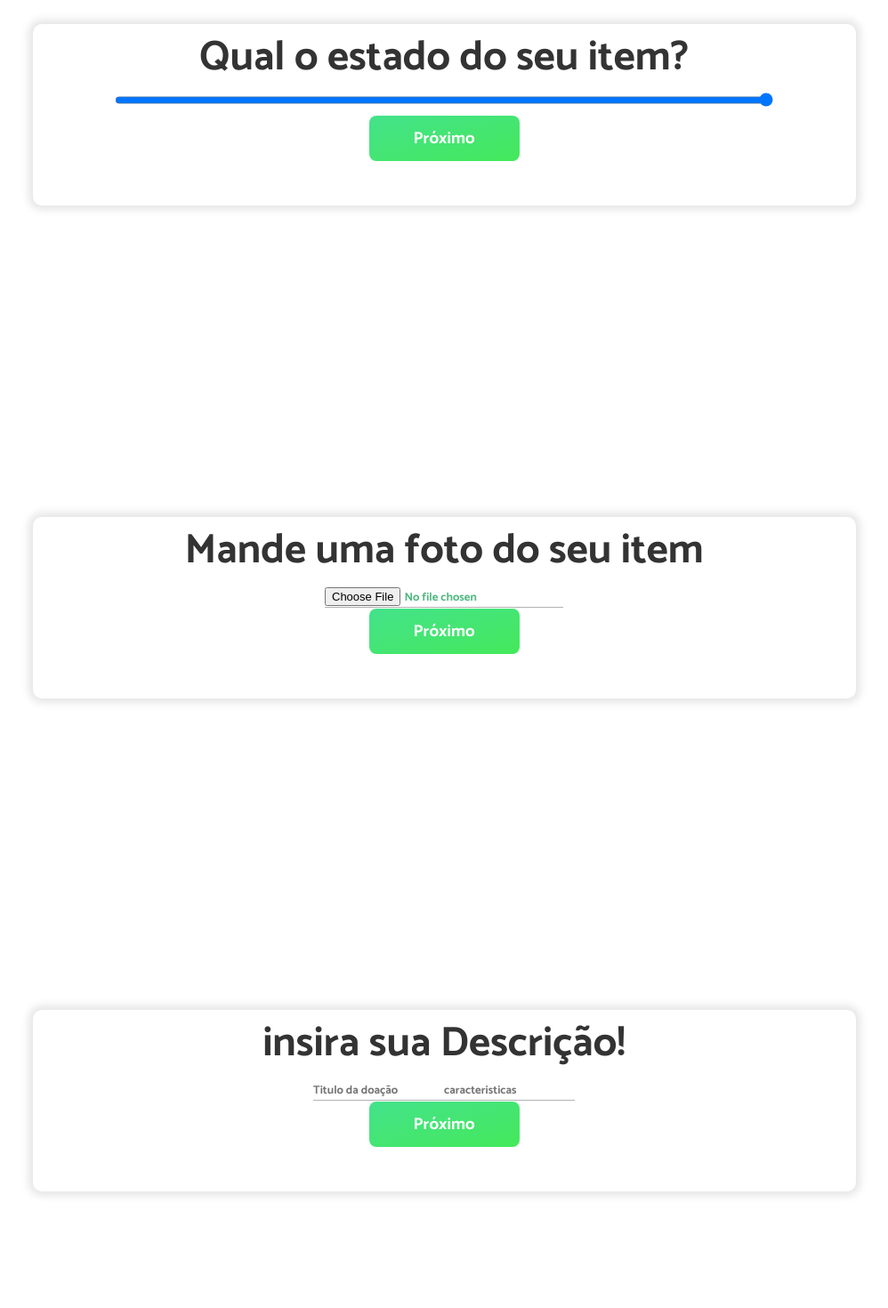
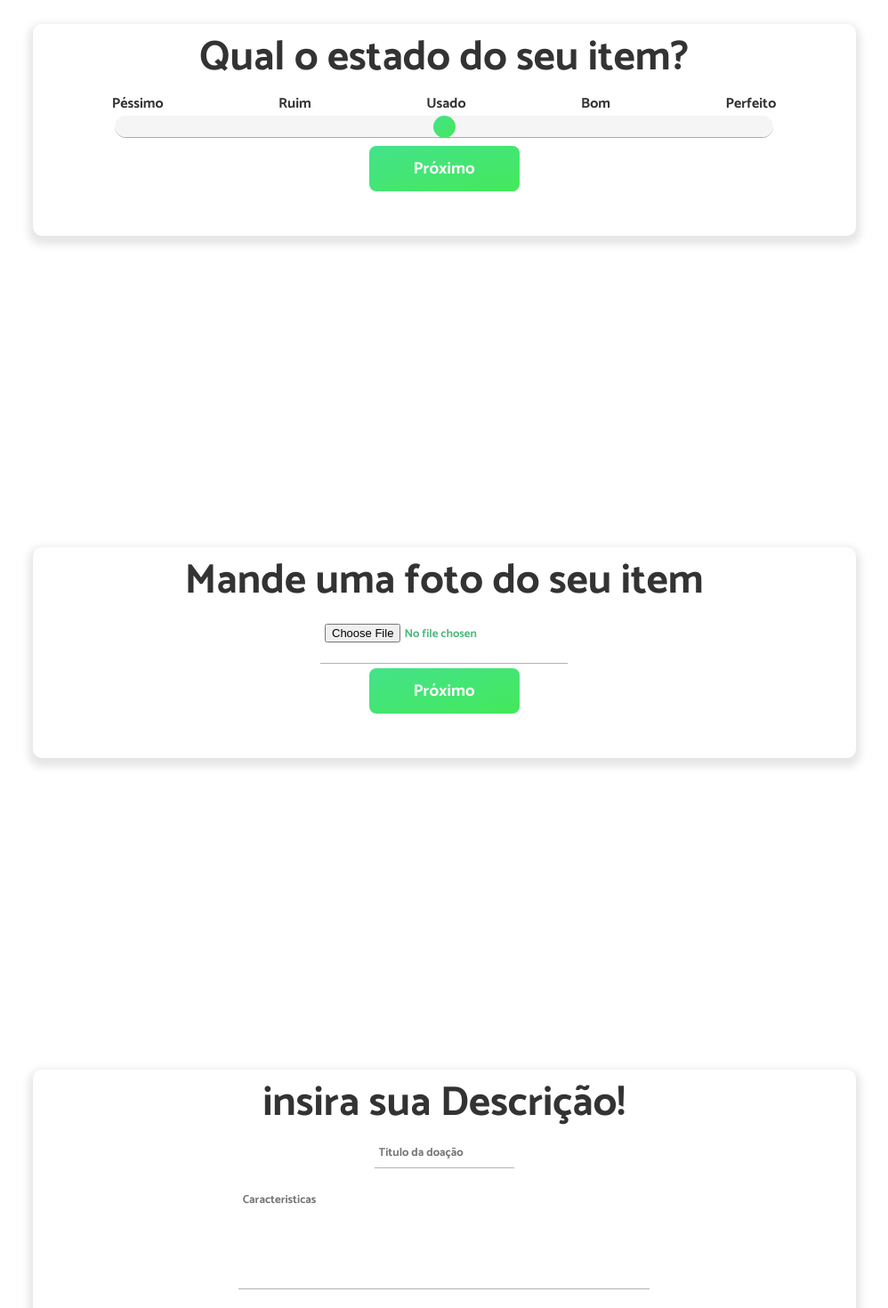
Before and after one commit to italoitalo/ree, a React (Create React App) app in the folder client/: page /doe in a window 1280 px wide. Shown: the part 980-2450 px from the top of the page at 89% size, without its empty margins (141-1139 px from the left). Built offline with nearby package versions, Linux system fonts and the light colour scheme.

Commit message:
atualizção no perfil
perfil parcialmente responsivo

```diff
--- a/client/src/componentes/AbasNavegacão.js
+++ b/client/src/componentes/AbasNavegacão.js
@@ -8,7 +8,7 @@ export default function AbasNavegacao() {
     <>
 
           <Container>
-            <A to='/'>Doações Públicas</A>
+            <A to='/private'>Doações Públicas</A>
             <Traco />
             <A to='/home/suasdoacoes'>Suas Doações</A>
           </Container>
--- a/client/src/views/HomePrivate.js
+++ b/client/src/views/HomePrivate.js
@@ -15,7 +15,7 @@ export default function Home() {
         <HeaderPrivt/>
         <Container >
 
-        <DoacoesPublicas />
+            <DoacoesPublicas />
 
         </Container>
         </>
--- a/client/src/views/NovoCadastroProduto.js
+++ b/client/src/views/NovoCadastroProduto.js
@@ -10,6 +10,8 @@ import Headphone from './../img/cadprod/music-headphones.svg'
 import Phone from './../img/cadprod/mobile-phone.svg'
 import Notebook from './../img/cadprod/open-laptop-computer.svg'
 import Plug from './../img/cadprod/socket.svg'
+
+
 
 export default function newform() {
 
@@ -49,16 +51,27 @@ export default function newform() {
                     <Box>
                         <Title>Qual o estado do seu item?</Title>
 
-                        <div><RangeSlide type="range" min="1" max="5" name="estado" id="estado" required/></div>
+                        <div>
+
+                            <EstadoH1>
+                                <H2>Péssimo</H2>
+                                <H2>Ruim</H2>
+                                <H2>Usado</H2>
+                                <H2>Bom</H2>
+                                <H2>Perfeito</H2>
+                            </EstadoH1>
+
+                            <RangeSlide type="range" min="1" max="5" defaultValue="3" name="estado" id="estado" required/>
+
+                        </div>
 
                         <ButtonProx>Próximo</ButtonProx>
-
                     </Box>
 
                     <Box>
                         <Title>Mande uma foto do seu item</Title>
 
-                        <div><input type="file" name="fotoProduto" id="fotoProduto" required/></div>
+                        <div><InputImg type="file" name="fotoProduto" id="fotoProduto" required/></div>
 
                         <ButtonProx>Próximo</ButtonProx>
                     </Box>
@@ -66,20 +79,59 @@ export default function newform() {
                     <Box>
                         <Title>insira sua Descrição!</Title>
                         <div>
-                            <input type="text" name="nome" id="nome" placeholder="Titulo da doação" required/>
-                            <input type="text" name="caracteristicas" id="caracteristicas" placeholder="caracteristicas" required/>
+                            <Titulo name="nome" id="nome" placeholder="Titulo da doação" required/>
                         </div>
+                        <div>
+                            <Descrição rows="5" name="caracteristicas" id="caracteristicas" placeholder="Caracteristicas" required/>
+                        </div>
+
 
                         <ButtonProx>Próximo</ButtonProx>
                     </Box>
 
-                    <input type="text" name="id" id="id"  placeholder="id"/>id
-                    <button type="submit"> submit </button>
+                    <Box>
+                        <Title>Id do seu item (para testes)</Title>
+                        <input type="text" name="id" id="id"  placeholder="id"/>
+                    </Box>
+
+                    <ButtonProx type="submit"> submit </ButtonProx>
                 </form>
         </Container>
         </>
     )
 }
+const Titulo = styled.input`
+
+height: 35px;
+padding: 5px;
+
+`
+
+const Descrição = styled.textarea`
+
+font-weight: bolder;
+width: 50%;
+margin: 20px 0px;
+padding: 5px;
+
+`
+
+const InputImg = styled.input `
+
+    height: 50px;
+    padding: 5px;
+    margin: 5px;
+
+`
+
+const EstadoH1 = styled.section`
+    display: flex;
+    justify-content: center;
+`
+const H2 = styled.h1 `
+    margin: 0 7%;
+
+`
 
 const ButtonProx = styled.button`
 
@@ -94,12 +146,11 @@ const ButtonProx = styled.button`
 const ImgTipo = styled.img`
     height:100px;
     margin: 0px 40px;
-`
 
-const RangeSlide = styled.input`
-
-    width:80%;
-
+    @media (max-width:765px){
+        height: 35px;
+        margin: 0 10px;
+    }
 `
 
 const RadioInput = styled.input`
@@ -109,7 +160,36 @@ const RadioInput = styled.input`
     margin:  10px 85px 90px 85px;
     cursor:pointer;
 
+    @media (max-width:765px){
+        height: 35px;
+        margin: 0 10px;
+    }
+
 `
+
+const RangeSlide = styled.input`
+
+    -webkit-appearance: none;
+    width:80%;
+    height: 25px;
+    background: whitesmoke;
+    outline: none;
+    border-radius: 25px;
+
+    &:hover{
+
+    }
+    &::-webkit-slider-thumb {
+  -webkit-appearance: none;
+  appearance: none;
+  width: 25px;
+  height: 25px;
+  border-radius:100%;
+  background-image: linear-gradient(to bottom right, rgb(68, 226, 139), rgb(68, 233, 90) );
+  cursor: pointer;
+  }
+`
+
 
 const Title = styled.h1`
     font-size:35pt;
@@ -123,7 +203,7 @@ const Box = styled.section`
     margin-top: -50px;
     margin-bottom:400px;
     border-radius: 10px;
-    box-shadow: 0px 0px 10px 5px rgba(0, 0, 0, 0.1);
+    box-shadow: 0px 5px 10px 5px rgba(0, 0, 0, 0.1);
 
     text-align: center;
 `
--- a/client/src/views/Perfil/BioPerfil.js
+++ b/client/src/views/Perfil/BioPerfil.js
@@ -16,20 +16,26 @@ export default function BioPerfil() {
             <Main>
 
             <NavPerfil/>
+
                 <Main1>
                     <MainPessoal>
+
                     <ImgP  alt = "iconuser"src = { User }weight = "100" heigth = "150"width = "150"/>
+
                     <MainCol>
                         <P> João Silva </P>
                         <ImgP  alt = "imagem de configuracao"
                         src = { Config } />
+                    </MainCol>
 
-                    </MainCol>
                     </MainPessoal>
+
                     <Main2>
                         <MainCol>
+
                             <Card>
                                 <H1> Informações Pessoais </H1>
+
                                 <Listra>
                                     <PLi>
                                         Nome completo
@@ -38,6 +44,7 @@ export default function BioPerfil() {
                                         João Siva
                                     </PLi2>
                                 </Listra>
+
                                 <Listra>
                                     <PLi>
                                         Número de celular
@@ -46,6 +53,7 @@ export default function BioPerfil() {
                                         +55(21) 1111 - 2222
                                     </PLi2>
                                 </Listra>
+
                                 <Listra>
                                     <PLi>
                                         E - mail
@@ -54,6 +62,7 @@ export default function BioPerfil() {
                                         joao.exemplo @ree.com
                                     </PLi2>
                                 </Listra>
+
                                 <Listra >
                                     <PLi >
                                         Nome de usuário
@@ -62,6 +71,7 @@ export default function BioPerfil() {
                                         joao.login
                                     </PLi2>
                                 </Listra>
+
                                 <Listra>
                                     <PLi>
                                         Senha
@@ -70,9 +80,12 @@ export default function BioPerfil() {
                                         **** ** ** **
                                     </PLi2>
                                 </Listra>
+
                                 <ImgP  alt = "iconconfig"
                                 src = { Config } />
                             </Card>
+
+
                             <Card >
                                 <H1 >
                                     Datas
@@ -136,7 +149,9 @@ export default function BioPerfil() {
                                 src = { Config } />
                             </Card>
                         </MainCol>
-                    <Card>
+
+
+                    <CardMap>
                         <ImgP  alt = "imagemlocal" src = { Local } />
                         <H2 >
                             Rio de janeiro - RJ Meier
@@ -157,7 +172,9 @@ export default function BioPerfil() {
                         src = { Mapa } />
                         <ImgP  alt = "imagemconfig"
                         src = { Config } />
-                    </Card>
+                    </CardMap>
+
+
                      </Main2>
                 </Main1>
             </Main>
@@ -174,9 +191,13 @@ const Main1 = styled.section `
     display:flex;
     flex-direction:column;
     margin: 20px;
+
+@media (max-width:765px){
+    max-width: 100%;
+    align-items: center;
+}
 `;
 const ImgP = styled.img`
-
 `;
 const H2 = styled.h2 `
 font-family: Catamaran;
@@ -194,8 +215,8 @@ border-bottom: 1px solid rgba(0, 0, 0, 0.2);
 margin: 0 0 10px 0;
 display: flex;
 justify-content: space-between;
+`
 
-`
 const PLi2 = styled.p `
 margin:0 5px 0 0;
 font-size:1em;
@@ -219,6 +240,11 @@ border-bottom: 1px solid rgba(0, 0, 0, 0.2);
 margin: 0 0 10px 0;
 display: flex;
 justify-content: space-between;
+
+@media (max-width:765px){
+    max-width: 280px;
+}
+
 `
 
 const Card = styled.div `
@@ -232,7 +258,30 @@ padding:20px;
     display:flex;
     flex-direction: column;
     align-items: center;
+
+@media ( max-width:765px){
+    min-width:300px;
+    width:10px;
+}
 `
+
+const CardMap = styled.div `
+    min-width:450px;
+    background-color:#FFFFFF;
+    box-shadow: 0px 0px 10px rgba(0, 0, 0, 0.2);
+    border-radius: 17px;
+    margin: 15px;
+    padding:20px;
+    /* flex */
+    display:flex;
+    flex-direction: column;
+    align-items: center;
+
+@media (max-width:765px){
+    display: none;
+}
+`
+
 const H1 = styled.h1 `
 font-family: Catamaran;
 font-weight: bold;
--- a/client/src/views/Perfil/ConfigPerfil.js
+++ b/client/src/views/Perfil/ConfigPerfil.js
@@ -20,15 +20,18 @@ export default function ConfigPerfil(){
                 <Container>
                     <SectionColumn>
                         <SectionInt>
+
                         <SectionFlex>
                             <Title>Configurações  Pessoais</Title>
                         </SectionFlex>
+
                         <SectionFlex>
                             <button>Alterar foto </button>
                             <ImgConf alt="imagem de foto" src={Foto} width='175'></ImgConf>
                             <ImgConf alt="imagemSeta" src={Seta} width='64'   height='50'></ImgConf>
                             <ImgConf alt="imagem55" src={Img} width='183'></ImgConf>
                         </SectionFlex>
+
                         <SectionCol>
                                 <Main>
                                 <PT>Alterar Nome:</PT>
@@ -46,7 +49,8 @@ export default function ConfigPerfil(){
                         </SectionInt>
 
                         <SectionInt>
-                            <SectionFlex><Title>Configurações de conta</Title></SectionFlex>
+                            <SectionFlex>
+                                <Title>Configurações de conta</Title></SectionFlex>
                             <SectionCol>
                                 <Main>
                                 <PT>Alterar Nome:</PT>
@@ -126,8 +130,12 @@ align-items: flex-stretch;
 
 const ImgConf = styled.img`
 padding: 5px;
+flex: 0;
 
-flex: 0;
+@media (max-width:765px){
+    height: 70px;
+    width: 70px;
+}
 `
 const SectionFlex = styled.section`
 justify-content: center;
--- a/client/src/views/Perfil/DoacoesPerfil.js
+++ b/client/src/views/Perfil/DoacoesPerfil.js
@@ -17,6 +17,7 @@ export default function Doacoes(){
             <Main>
                 <NavPerfil/>
                     <Container>
+
                         <DivFlex>
                             <H1>O que você ja recebeu</H1>
                             <SectionLine>
@@ -25,11 +26,14 @@ export default function Doacoes(){
                             <DivRetangulo> item 3</DivRetangulo>
                             </SectionLine>
                         </DivFlex>
+
                         <DivFlex>
                             <H1>O que você já doou</H1>
                             <DivRetangulo> item.1</DivRetangulo>
                             <DivRetangulo> item.2</DivRetangulo>
                         </DivFlex>
+
+
                         <SectionCol>
                             <DivFlexCenter>
                                 <H1>Títulos e conquistas </H1>
@@ -83,12 +87,9 @@ export default function Doacoes(){
                                             <li><img alt="star" src={Star}></img></li>
                                         </Ulist>
                                     </SectionDiplay>
-                                    </Lista> </DivEmPe>
+                                    </Lista>
+                            </DivEmPe>
                         </SectionDiplayGrande>
-
-
-
-
                         </SectionCol>
                     </Container>
             </Main>
@@ -99,7 +100,14 @@ export default function Doacoes(){
 const SectionDiplayGrande = styled.section`
     justify-content: space-between;
     display: flex;
-padding: 50px 0px 0px 0px;`
+    padding: 50px 0px 0px 0px;
+
+    @media(max-width:765px){
+    flex-direction: column;
+    padding:0px;
+    margin: 40px 0px;
+  }
+  `
 
 const UlistRed = styled.ul`
     padding: 0px 15px 0px 0px;
@@ -107,7 +115,9 @@ background: -webkit-linear-gradient(#F14242, #FFE600);
     -webkit-background-clip: text;
     -webkit-text-fill-color: transparent;
     font-weight: bold;
-  font-size:1.5em`
+    font-size:1.5em;
+
+  `
 
 
 const Ulist = styled.ul`
@@ -116,7 +126,9 @@ background: -webkit-linear-gradient(#1AFBC5, #E02FEF);
 -webkit-background-clip: text;
   -webkit-text-fill-color: transparent;
   font-weight: bold;
-  font-size:1.5em`
+  font-size:1.5em;
+
+`
 
 const H2 = styled.h2`
 font-size:2em;
@@ -140,7 +152,10 @@ width: 266px;
 height: 349px;
 margin: 0px 90px 0px 90px;
 border-radius: 20px;
-background-color:rgba(0, 0, 0, 0.1);`
+background-color:white;
+
+box-shadow: 0 0 10px 0 rgba(0, 0, 0, 0.1)
+`
 
 const SectionCol = styled.section`
 display:flex;
@@ -170,7 +185,7 @@ margin: 20px 5px 0px 0px;
 width: 180px;
 height: 120px;
 /* fonte */
-background-color:rgba(0, 0, 0, 0.1);
+background-color:white;
 border-radius: 20px;
 display: flex;
 color:rgba(0, 0, 0, 0.2);
@@ -178,6 +193,8 @@ justify-content: center;
 align-items: center;
 font-family: Catamaran;
 font-size: 2em;
+
+box-shadow: 0 0 10px 0 rgba(0, 0, 0, 0.1)
 
 `
 
--- a/client/src/views/Perfil/InteressesPerfil.js
+++ b/client/src/views/Perfil/InteressesPerfil.js
@@ -134,18 +134,31 @@ const Container = styled.section `
     justify-content:space-evenly;
 
     margin:30px;
+
+    @media (max-width:765){
+        margin: 0;
+        max-width: 300px;
+
+    }
 `
 
 const SectionInt = styled.section`
     display:flex;
     flex-direction:column;
-    background-color:whitesmoke;
+    background-color:white;
 
     min-width:400px;
     padding:10px;
     border-radius:20px;
 
     box-shadow: 0px 10px 10px rgba(0, 0, 0, 0.2);
+
+    @media (max-width: 765px){
+        margin: 10px 0;
+        min-width:200px;
+        width: 300px;
+        padding:10px;
+    }
 `
 
 const Form = styled.form`
@@ -153,6 +166,7 @@ display:flex;
 justify-content:space-between;
 
 background-color:white;
+border: 1px solid rgba(0, 0, 0, 0.1);
 
 border-radius:50px;
 padding:5px;
--- a/client/src/views/SecaoDeMeusProdutosMinhasDoacoes.js
+++ b/client/src/views/SecaoDeMeusProdutosMinhasDoacoes.js
@@ -7,27 +7,18 @@ import Card3 from '../componentes/Cards/Card3'
 
 
 export default function SecaoDeMeusProdutosMinhasDoacoes() {
-    return ( <
-        >
-        <
-        Container >
-        <
-        Produtos >
-        <
-        Grid >
-        <
-        Card3 / >
-        <
-        Card3 / >
-        <
-        Card3 / >
-        <
-        Card3 / >
-        <
-        /Grid> <
-        /Produtos> <
-        /Container>     <
-        />
+    return ( <>
+        <Container >
+            <Produtos >
+                <Grid >
+                    {/* <Card3 / >
+                    <Card3 / >
+                    <Card3 / >
+                    <Card3 / > */}
+                </Grid>
+            </Produtos>
+         </Container>
+        </>
     );
 }
 
--- a/client/src/views/SuasDoacoes.js
+++ b/client/src/views/SuasDoacoes.js
@@ -4,6 +4,9 @@
 
 import React from 'react';
 import AbasNav from '../componentes/AbasNavegacão';
+
+import HeaderPrivt from './../componentes/CabecalhoPrivado'
+
 import SecaoDeMeusProdutosMinhasDoacoes from './SecaoDeMeusProdutosMinhasDoacoes';
 import Styled from 'styled-components';
 
@@ -11,6 +14,7 @@ import Styled from 'styled-components';
 export default function DoacoesPublicas() {
     return (
       <>
+      <HeaderPrivt/>
       <Container>
           <AbasNav />
           <SecaoDeMeusProdutosMinhasDoacoes />
```
Lines whose indentation alone changed are shown as unchanged.
